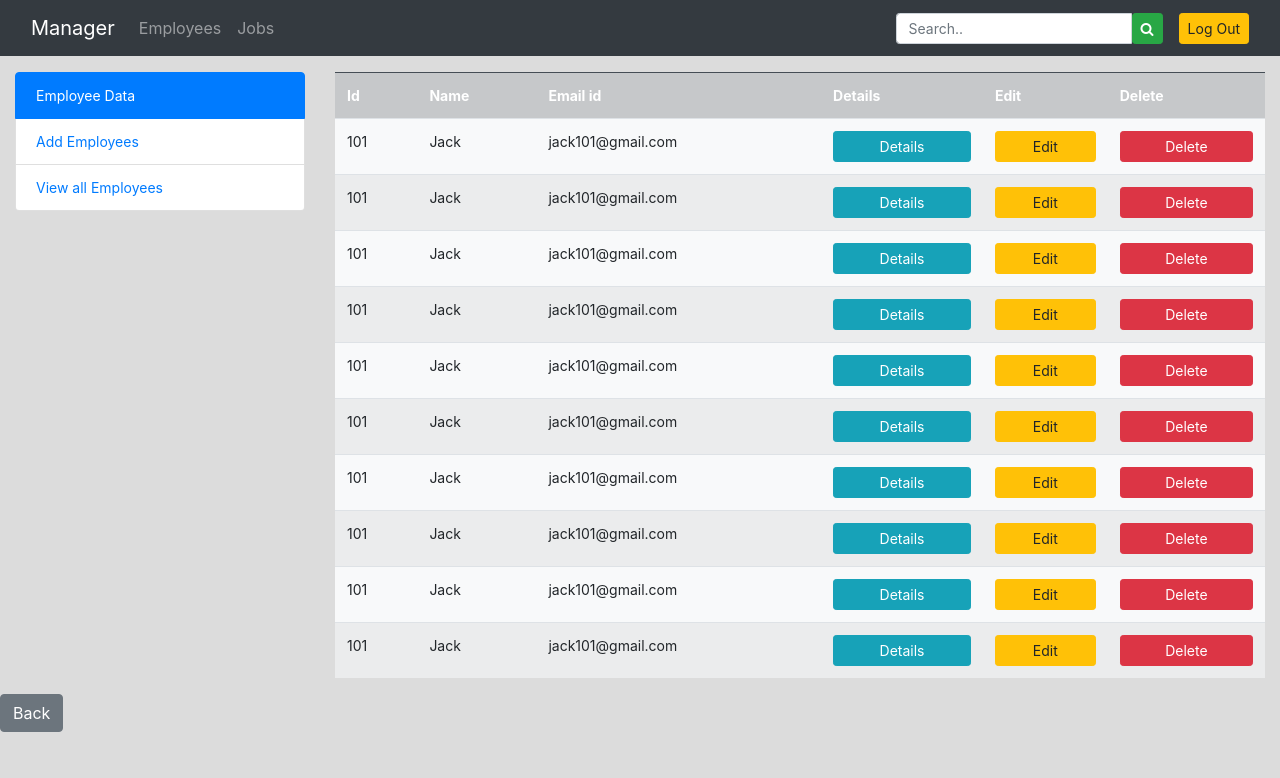
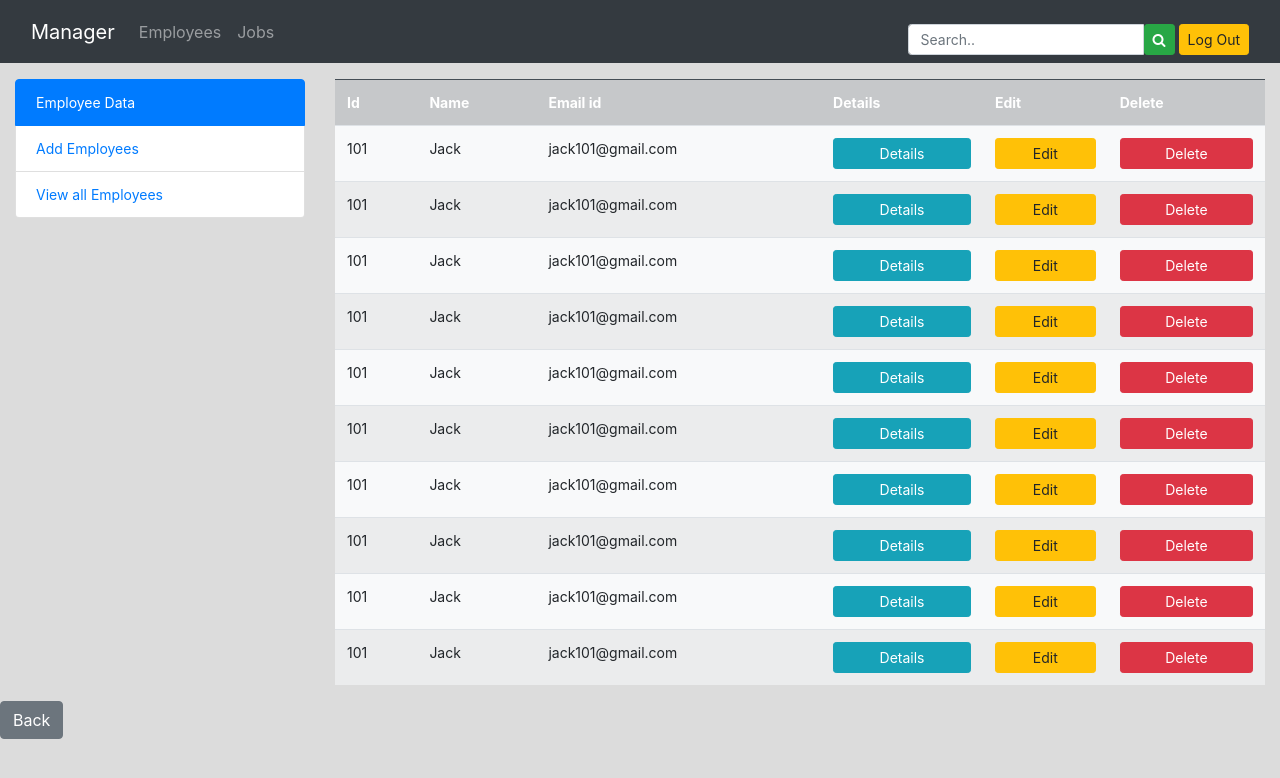
Before and after one commit to MonishSoni/employsite, a plain HTML site: page employees.html in a window 1280 px wide. Drawn offline with nearby package versions, Linux system fonts and the light colour scheme.

Commit message:
Update employees.html

```diff
--- a/employees.html
+++ b/employees.html
@@ -43,11 +43,11 @@
             </ul>
             <form class="d-flex">
                 <div class="input-group ">
-                    <input type="text" class="form-control form-control-sm" placeholder=" Search.." aria-label="Recipient's username" aria-describedby="button-addon2">
-                    <button class="btn btn-success btn-sm" type="submit" id="button-addon2"><i class="fa fa-search"></i></button>
+                    <input type="text" class="form-control mt-3 form-control-sm" placeholder=" Search.." aria-label="Recipient's username" aria-describedby="button-addon2">
+                    <button class="btn btn-success mt-3 btn-sm" type="submit" id="button-addon2"><i class="fa fa-search"></i></button>
                   </div>
             </form>
-            <a class=" ml-3 btn btn-sm btn-warning" href="#">Log Out</a>
+            <a class=" ml-1 mt-3 btn btn-sm btn-warning" href="#">Log Out</a>
           </div>
         </div>
       </nav>
```
